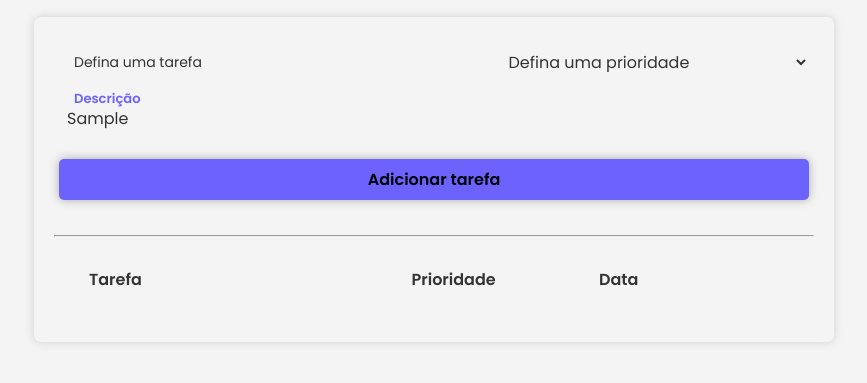
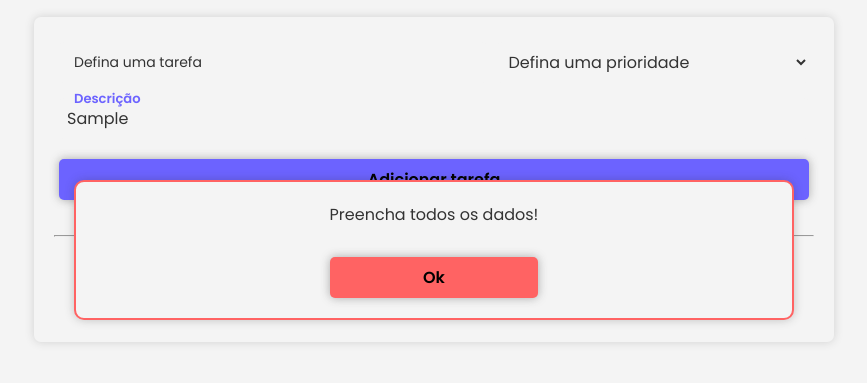
Before and after one commit to lameiragaspar/to-do-list, a website with bundled scripts: page index.html in a window 1280 px wide. Both pictures are taken after typing "Sample" into the empty fields and a click on the button "Adicionar tarefa". Shown: the part 71-454 px from the top of the page, without its empty margins (206-1073 px from the left). Built offline with nearby package versions, Linux system fonts and the light colour scheme.

Commit message:
Validação
Animação para validação

```diff
--- a/estilo/animate.css
+++ b/estilo/animate.css
@@ -33,4 +33,30 @@ Campos de input animados aqui
 
 /*
 Elementos criados em animate.js estilizados aqui
-*/
+
+.focus{
+    opacity: 0.5;
+}*/
+.hidden{
+    display: none;
+}
+#caixaDdialogo{
+    background-color: #f4f4f4;
+    position: absolute;
+    top: 50%;
+    left: 5%;
+    width: 90%;
+    padding: 20px;
+    border-radius: 10px;
+    border: 2px solid #ff6363;
+    box-shadow: 0px 0px 10px  #33333342;
+}
+#conteudo{
+    display: flex;
+    align-content: center;
+    justify-content: center;
+}
+#conteudo div button{
+    margin-top: 30px;
+    background-color: #ff6363;
+}
--- a/estilo/style.css
+++ b/estilo/style.css
@@ -9,6 +9,7 @@ body{
     background-color: #f4f4f4;
 }
 body header, main{
+    position: relative;
     max-width: 800px;
     margin: 0 auto;
 }
@@ -45,7 +46,7 @@ button{
     width: 100%;
 }
 .add_tarefa input,
-.add_tarefa button,
+button,
 .add_tarefa select{
     flex-grow: 1;
     outline:none;
@@ -55,7 +56,7 @@ button{
     border: none;
     background-color: #f4f4f4;
 }
-.add_tarefa button{
+button{
     background-color: #6c63ff;
     color: black;
     font-weight: bold;
@@ -63,13 +64,13 @@ button{
     box-shadow: 0px 0px 10px  #33333362;
     flex-grow: 1;
 }
-.add_tarefa button:hover{
+button:hover{
     transition: 0.7s;
     background-color: #524bd9;
 }
-.add_tarefa button:active{
+button:active{
     background-color: #6c63ff;
-    padding: 7px 8px;
+    width: 99%;
     transition: 0s;
 }
 main .tarefas{
--- a/index.html
+++ b/index.html
@@ -9,17 +9,13 @@
     <title>Lista de tarefas</title>
 </head>
 <body>
-    <!--Caixa de dialogo-->
-    <section class="caixaDdialogo">
-        <!--Todos os elementos adicionados via animate.js-->
-    </section>
     <header class="main">
         <h1>
             Minha lista de tarefas
         </h1>
     </header>
     <main>
-        <form action="" class="add_tarefa">
+        <form action="" class="add_tarefa focus">
             <div class="input_label">
                 <input type="text" name="tarefa" id="id_tarefa" required>
                 <label for="id_tarefa">Defina uma tarefa</label>
@@ -39,7 +35,7 @@
             </div>
         </form>
         <hr>
-        <section class="tarefas">
+        <section class="tarefas focus">
             <table>
                 <thead>
                     <tr>
@@ -56,12 +52,12 @@
 
                     <tr><!--Cada nova tarefa será um tr (nova linha na tabela)-->
 
-                        <!--Cada linha terá 4 td (colunas) definidas abaixo -->
+                        <!--Cada linha terá 5 td (colunas) definidas abaixo -->
 
                         <!--
                         1 <td>Teste</td> referente ao nome da tarefa
                         2 <td>Média</td> referente a prioridade da tarefa
-
+                            data
                         3 <td>Editar</td> icone*
                         4 <td>Deletar</td> icone*
                         -->
@@ -70,6 +66,18 @@
                 </tbody>
             </table>
         </section>
+        <!--Caixa de dialogo-->
+        <section id="caixaDdialogo" class="hidden">
+            <div id="conteudo">
+                <div>
+                    <div id="txt">
+                        <!--Todos os elementos adicionados via animate.js-->
+                    </div>
+                    <button id="fechar_caixa" type="button">Ok</button>
+                </div>
+
+            </div>
+        </section>
     </main>
     <footer></footer>
     <script type="module" src="js/script.js"></script>
--- a/js/animate.js
+++ b/js/animate.js
@@ -1,11 +1,24 @@
 const caixa_dialogo = (dialogo) =>{
 
     if(dialogo == "Vasio"){ //ajude e usuário a preencher todos os dado
-        alert("Preencha todos os campos")
+        mostrarCaixaDialogo(`<p>Preencha todos os dados!</p>`)//Chama a função mostrar conteúdo e o parámetro é a mensagem para o usuário
     }else{
         return
     }
+}
 
+function mostrarCaixaDialogo(conteudo){
+    const caixaDdialogo = document.getElementById("caixaDdialogo");
+    const txt = document.getElementById("txt")
+
+    txt.innerHTML = conteudo //A mensagem para o usuário é atribuida na tag com a class txt
+    caixaDdialogo.classList.remove("hidden"); //A class hidden é removida da tag com o id caixaDdialogo, fazendo o elemento aparecer na tela
+
+    function fecharDialogo(){//Responsável por add novamente a class hidden e esconder o elemento anteriormente renderizado
+        caixaDdialogo.classList.add("hidden")
+    }
+    let fechar_caixa = document.getElementById("fechar_caixa")
+    fechar_caixa.addEventListener("click", fecharDialogo)//O botão executa a função fecharDialogo
 }
 
 export default caixa_dialogo;
```
Also changed, not shown: icon/fechar.svg (added).
